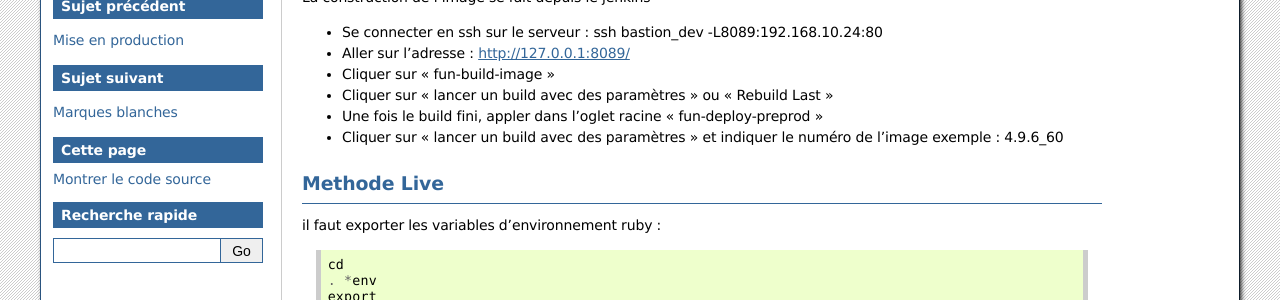
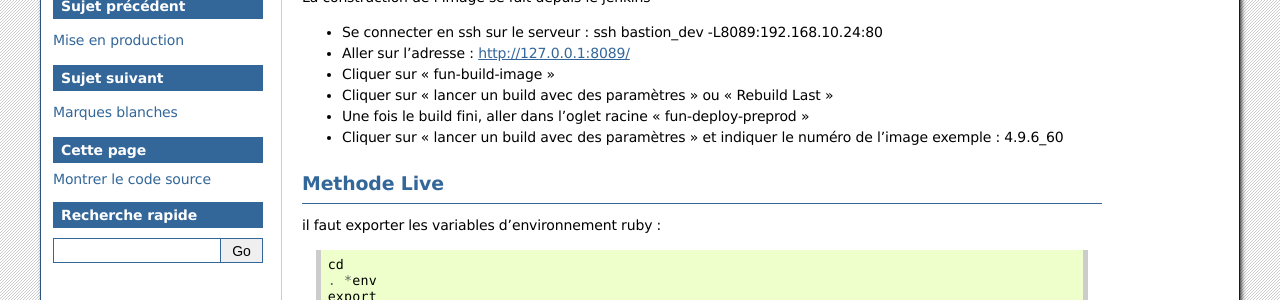
Before and after one commit to Adrien-Fun/doc_v3, a Sphinx documentation site: the page built from source/templates/deploiement/fun/002_mise_en_preprod.rst, in a window 1280 px wide. Shown: the part 159-459 px from the top of the page. Built offline with Sphinx 7.4.7, drawn with Linux system fonts in a browser that asks for light colours.

Commit message:
modif faute de frappe

```diff
--- a/source/templates/deploiement/fun/002_mise_en_preprod.rst
+++ b/source/templates/deploiement/fun/002_mise_en_preprod.rst
@@ -11,7 +11,7 @@ La construction de l'image se fait depuis le jenkins
 - Aller sur l'adresse : http://127.0.0.1:8089/
 - Cliquer sur "fun-build-image"
 - Cliquer sur "lancer un build avec des paramètres" ou "Rebuild Last"
-- Une fois le build fini, appler dans l'oglet racine "fun-deploy-preprod"
+- Une fois le build fini, aller dans l'oglet racine "fun-deploy-preprod"
 - Cliquer sur "lancer un build avec des paramètres" et indiquer le numéro de l'image exemple : 4.9.6_60
 
 Methode Live
```
Also changed, not shown: 5 other files.
